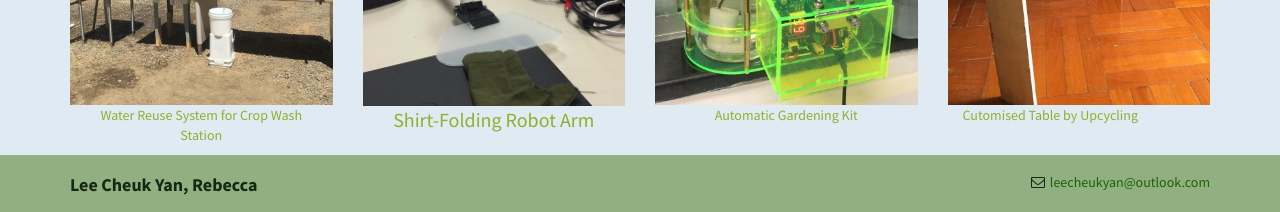
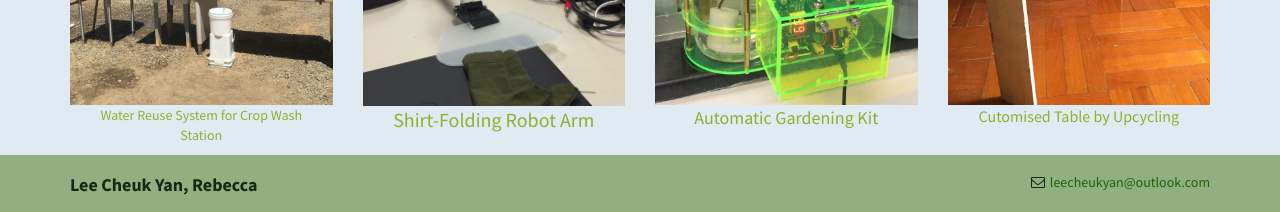
Before and after one commit to leelacceber/stylish-portfolio-jekyll-master, a Jekyll site: the page built from index.html, in a window 1280 px wide. Shown: the part 3866-4078 px from the top of the page. Built offline with Jekyll 4.4.1, drawn with Linux system fonts in a browser that asks for light colours.

Commit message:
Update projects.html

```diff
--- a/_includes/projects.html
+++ b/_includes/projects.html
@@ -28,7 +28,7 @@
           <a href="#">
             <img class="img-portfolio img-responsive" src="img/smart garden.jpeg">
             <div class="col-md-12">
-              <p class="text-center" style="font-size:14px">Automatic Gardening Kit</p>
+              <p class="text-center" style="font-size:18px">Automatic Gardening Kit</p>
             </div>
           </a>
       </div>
@@ -37,7 +37,7 @@
           <a href="#">
             <img class="img-portfolio img-responsive" src="img/table.jpeg">
             <div class="col-md-12">
-              <p class="body">Cutomised Table by Upcycling</p>
+              <p class="text-center" style="font-size:16px">Cutomised Table by Upcycling</p>
             </div>
           </a>
       </div>
```
